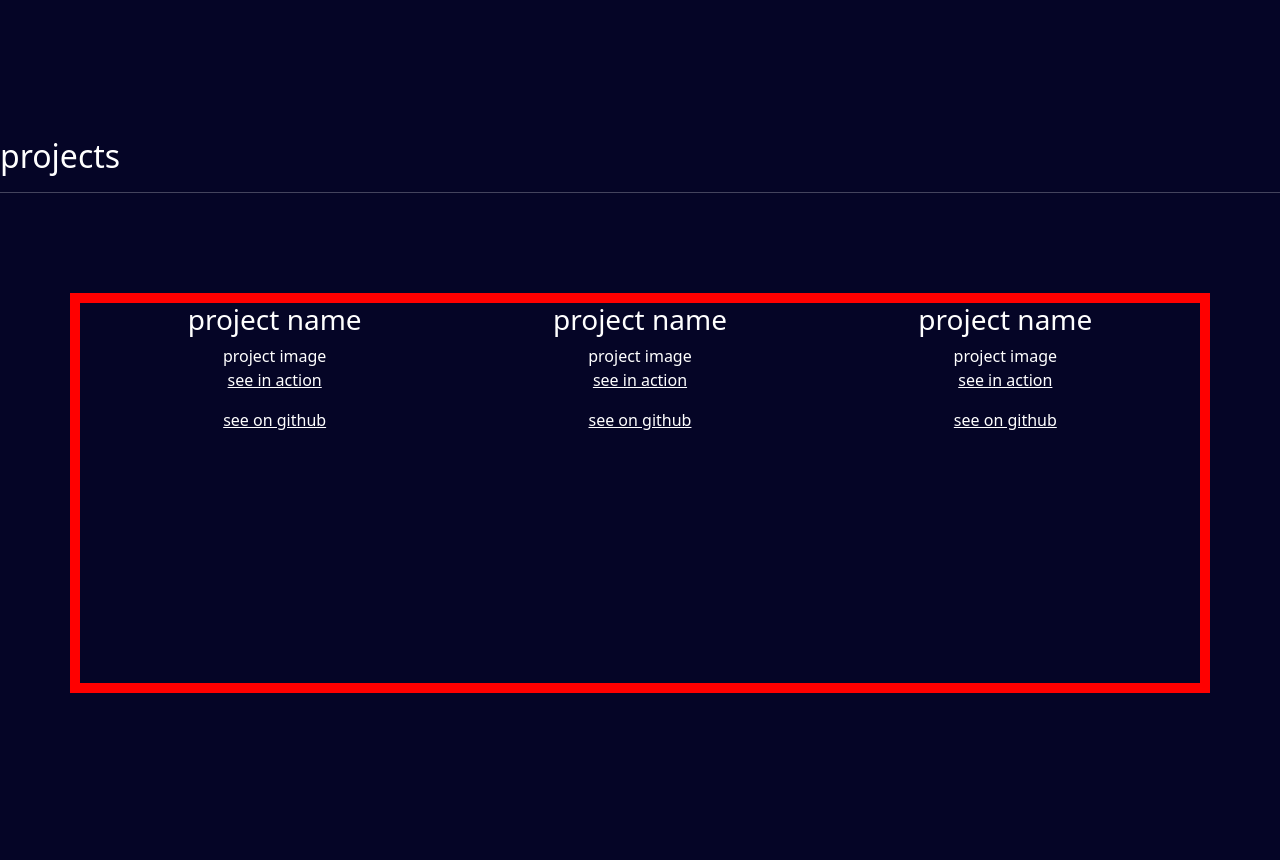
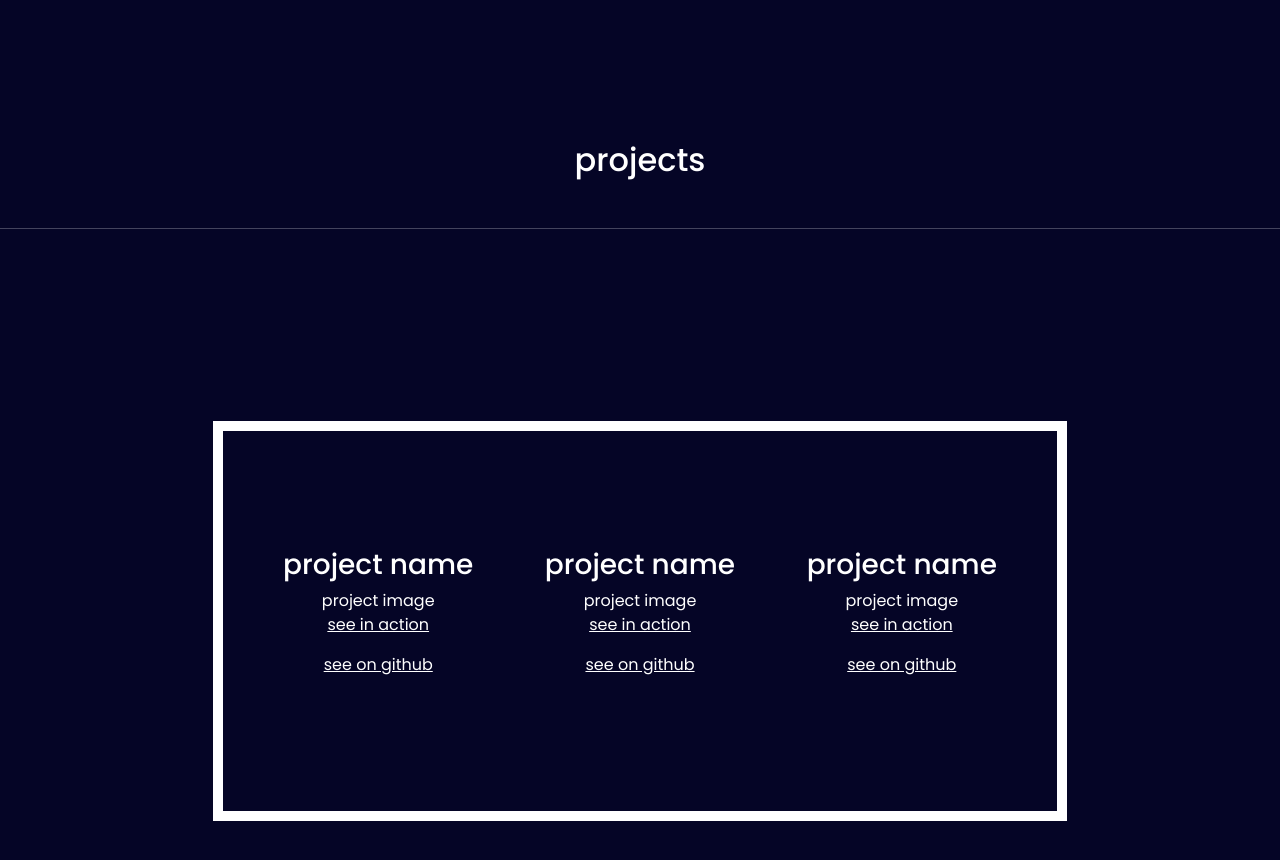
Before and after one commit to whitneywind/portfolio-site, a website: page index.html in a window 1280 px wide. Shown: the part 900-1760 px from the top of the page. Drawn offline with nearby package versions, Linux system fonts and the light colour scheme.

Commit message:
added avatar

```diff
--- a/index.html
+++ b/index.html
@@ -11,6 +11,9 @@
 
     <link rel="stylesheet" href="node_modules/font-awesome/css/font-awesome.min.css">
     <link rel="stylesheet" href="node_modules/bootstrap-social/bootstrap-social.css">
+    <link rel="preconnect" href="https://fonts.googleapis.com">
+    <link rel="preconnect" href="https://fonts.gstatic.com" crossorigin>
+    <link href="https://fonts.googleapis.com/css2?family=Poppins:ital,wght@0,100;0,200;0,300;0,400;0,500;0,600;0,700;0,800;1,500;1,600&display=swap" rel="stylesheet">
 </head>
 <body>
     <section>
@@ -23,7 +26,7 @@
                   <a class="nav-link" href="#">about</a>
                 </li>
                 <li class="nav-item">
-                  <a class="nav-link" href="#">projects</a>
+                  <a class="nav-link" href="#page2">projects</a>
                 </li>
                 <li class="nav-item">
                   <a class="nav-link">contact</a>
@@ -35,11 +38,9 @@
     <section>
         <div class="jumbotron jumbotron-fluid">
              <div class="container jumbo-container d-flex">
-                <h1 class="display-4">Whitney Gould</h1>
+                <h1 class="display-4" id="name-display">Whitney Gould</h1>
                 <p class="lead">This is a modified jumbotron</p>
-                <div id="img-holder">
-                  <img src="pxArt.png" />
-                </div>
+                <img src="avataaars copy.png" class="mt-3 mb-5" />
                 <p>Bootstrap primarily uses the following media query ranges—or breakpoints—in our source Sass files for our layout, grid system, and components.</p>
             </div>
         </div>
@@ -47,10 +48,10 @@
 
     <section id="page2">
         <div>
-            <h2>projects</h2>
-            <hr>
-            <div class="container" id="projects-container">
-                <div id="project1" class="projects">
+            <h2 class="text-center">projects</h2>
+            <hr class="my-5">
+            <div class="container d-flex row col-lg-8" id="projects-container">
+                <div id="project1" class="projects col-sm">
                     <h3>project name</h3>
                     <div>project image</div>
                     <div class="project-links">
@@ -58,7 +59,7 @@
                         <a href="#"><p>see on github</p></a>
                     </div>
                 </div>
-                <div id="project2" class="projects">
+                <div id="project2" class="projects col-sm">
                     <h3>project name</h3>
                     <div>project image</div>
                     <div class="project-links">
@@ -67,7 +68,7 @@
                     </div>
                 </div>
 
-                <div id="project3" class="projects">
+                <div id="project3" class="projects col-sm">
                     <h3>project name</h3>
                     <div>project image</div>
                     <div class="project-links">
--- a/style.css
+++ b/style.css
@@ -1,11 +1,14 @@
+* {
+    box-sizing: border-box;
+    font-family: 'Poppins', sans-serif;
+}
+
 body {
     background-color: #050526;
     color: white;
     -ms-overflow-style: none; /* Edge, Internet Explorer */
     scrollbar-width: none; /* Firefox */
     overflow-y: scroll;
-
-
 }
 
 body::-webkit-scrollbar {
@@ -20,6 +23,7 @@ nav {
     width: 45%;
     margin: 15% auto;
     text-align: center;
+    font-weight: 500;
 }
 
 .jumbo-container {
@@ -28,7 +32,7 @@ nav {
     align-items: center;
 }
 
-#img-holder {
+/* #img-holder {
     background-color: rgb(142, 149, 151);
     border-radius: 50%;
     margin: 20px;
@@ -37,8 +41,8 @@ nav {
     display: flex;
     justify-content: center;
     align-items: center;
-
 }
+   */
 img {
     border-radius: 50%;
     height: 200px;
@@ -54,11 +58,12 @@ a {
 }
 
 #projects-container {
-    margin: 100px auto;
-    display: flex;
     justify-content: space-around;
-    border: solid red 10px;
+    align-items: center;
+    border: solid white 10px;
     height: 50vh;
+    margin: 15% auto;
+
 
 }
 .projects {
```
Also changed, not shown: avataaars copy.png (added), avataaars copy.svg (added), pxArt.png (deleted), 1 other file.
